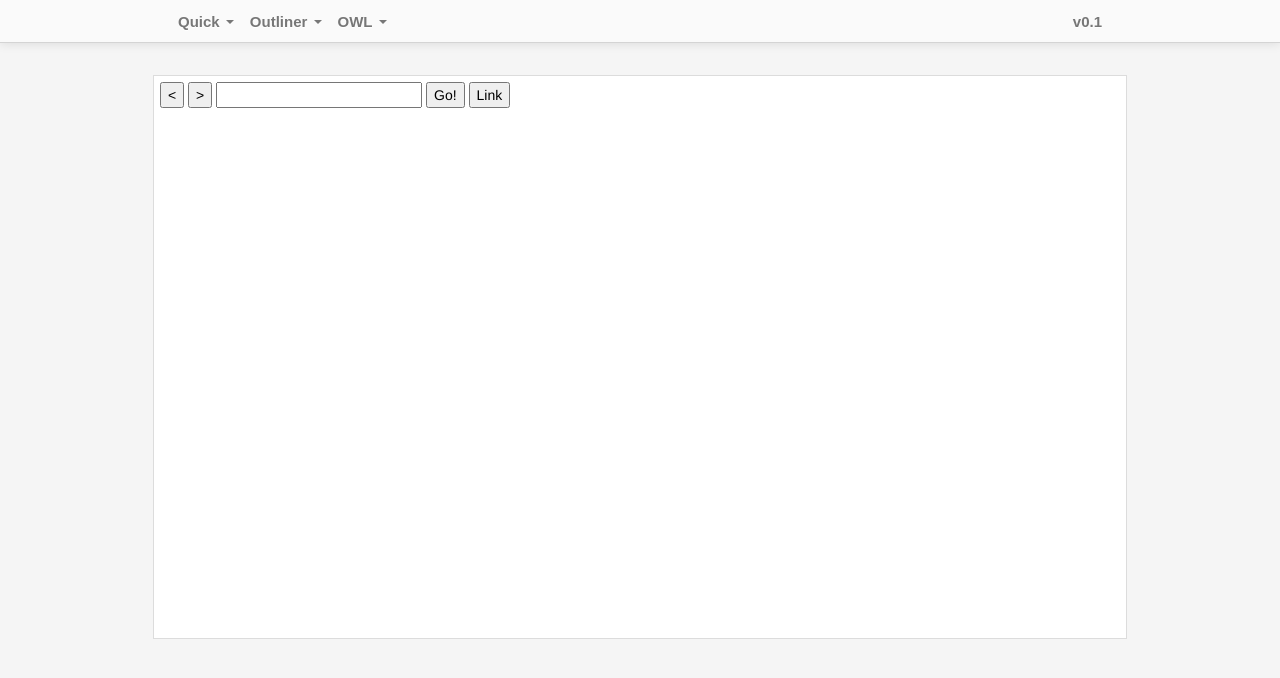
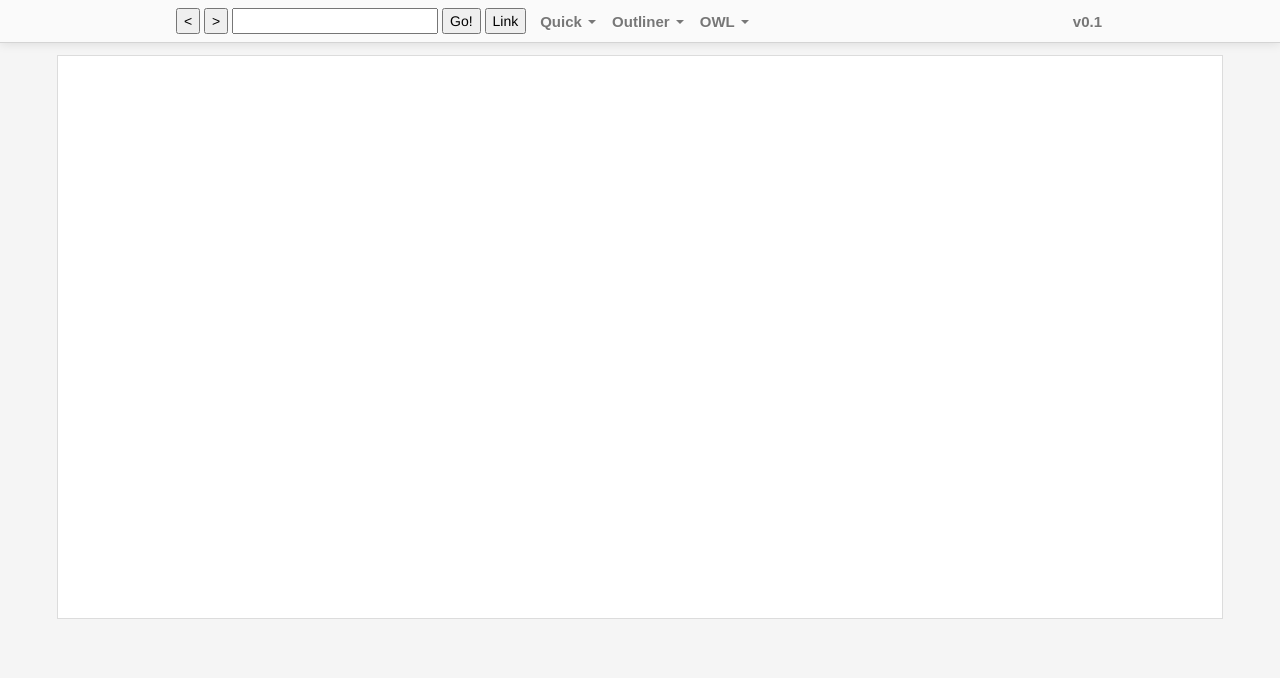
Before and after one commit to interstar/OWLdroid, a plain HTML site: page assets/index.html in a window 1280 px wide. Drawn offline with Linux system fonts and the light colour scheme.

Commit message:
experiments with new layout, moving navbar up

```diff
--- a/assets/css/main.css
+++ b/assets/css/main.css
@@ -2,8 +2,8 @@
 		background-color: whitesmoke;
 		}
 	.divOutlinerContainer {
-		width: 75%;
-		margin-top: 75px;
+		width: 90%;
+		margin-top: 55px;
 		margin-left: auto;
 		margin-right: auto;
 		border:1px solid gainsboro;
@@ -62,3 +62,13 @@
 			font-weight: bold;
 			font-style: italic;
 			}
+
+        .fptNavBar {
+            padding:6px;
+        }
+
+        .fptNavInputs {
+            margin-bottom:2px;
+            margin-top:8px;
+            vertical-align:middle;
+        }
--- a/assets/index.html
+++ b/assets/index.html
@@ -31,7 +31,19 @@
 				<div class="navbar navbar-fixed-top" data-dropdown="dropdown">
 					<div class="navbar-inner">
 						<div class="container">
+
 							<ul class="nav" id="idMainMenuList">
+
+                                <li>
+                                <span class="fptNavBar">
+                                    <button class="button fptNavInputs" id="backButton">&lt;</button>
+                                    <button class="button fptNavInputs" id="forwardButton">&gt;</button>
+                                    <input class="fptNavInputs" id="navPageName" />
+                                    <button class="button fptNavInputs" id="goButton">Go!</button>
+                                    <button class="button fptNavInputs" id="makeLinkButton">Link</button>
+                                </span>
+                                </li>
+
 							    <li class="dropdown" id="idQuickMenu">
 							        <a href="#" class="dropdown-toggle" data-toggle="dropdown">Quick&nbsp;<b class="caret"></b></a>
 							        <ul class="dropdown-menu">
@@ -103,14 +115,6 @@
 
 		<div class="divOutlinerContainer">
 
-            <div class="fptNavBar">
-                <button class="button" id="backButton">&lt;</button>
-                <button class="button" id="forwardButton">&gt;</button>
-                <input  id="navPageName" />
-                <button class="button" id="goButton">Go!</button>
-                <button class="button" id="makeLinkButton">Link</button>
-
-            </div>
 
             <div>&nbsp;</div>
 
```
Also changed, not shown: 2 other files.
